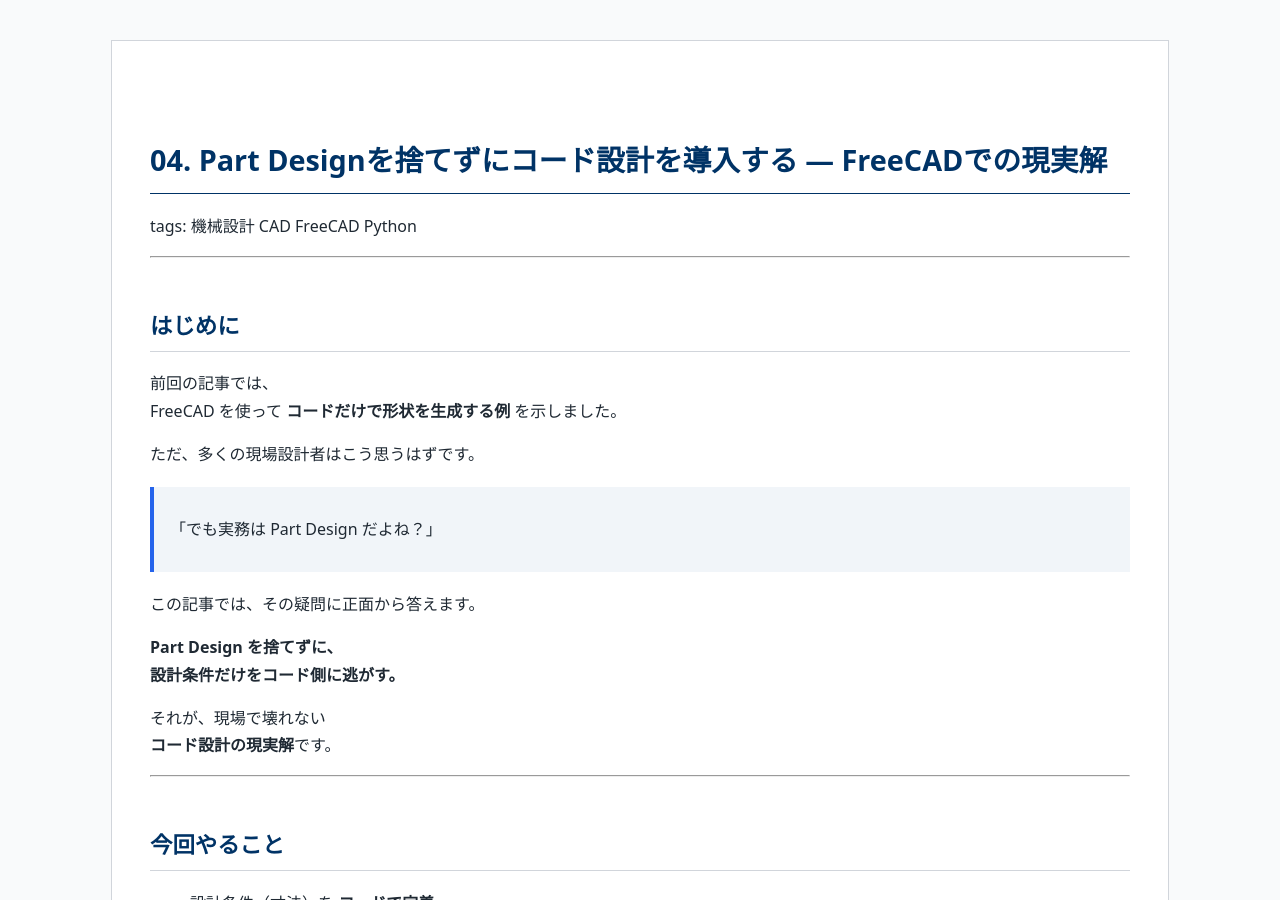
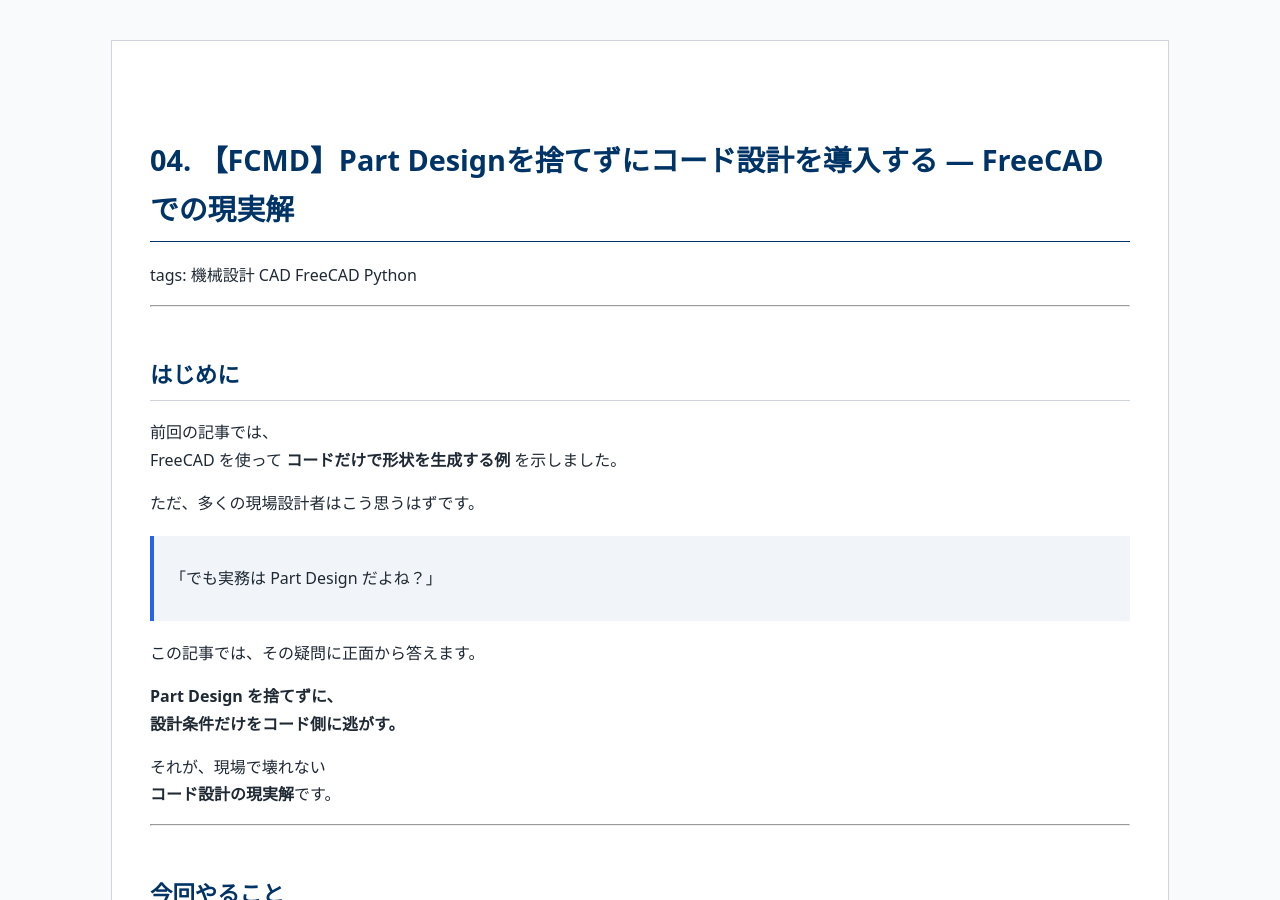
Before and after one commit to Samizo-AITL/qiita-articles, a Jekyll site: the page built from articles/04_part_design_with_code.md, in a window 1280 px wide and 900 px high. Built offline with Jekyll 4.4.1, drawn with Linux system fonts in a browser that asks for light colours.

Commit message:
Update 04_part_design_with_code.md

```diff
--- a/articles/04_part_design_with_code.md
+++ b/articles/04_part_design_with_code.md
@@ -3,7 +3,7 @@
 title: Qiita Articles
 ---
 
-# 04. Part Designを捨てずにコード設計を導入する ― FreeCADでの現実解
+# 04. 【FCMD】Part Designを捨てずにコード設計を導入する ― FreeCADでの現実解
 tags: 機械設計 CAD FreeCAD Python
 
 ---
```
